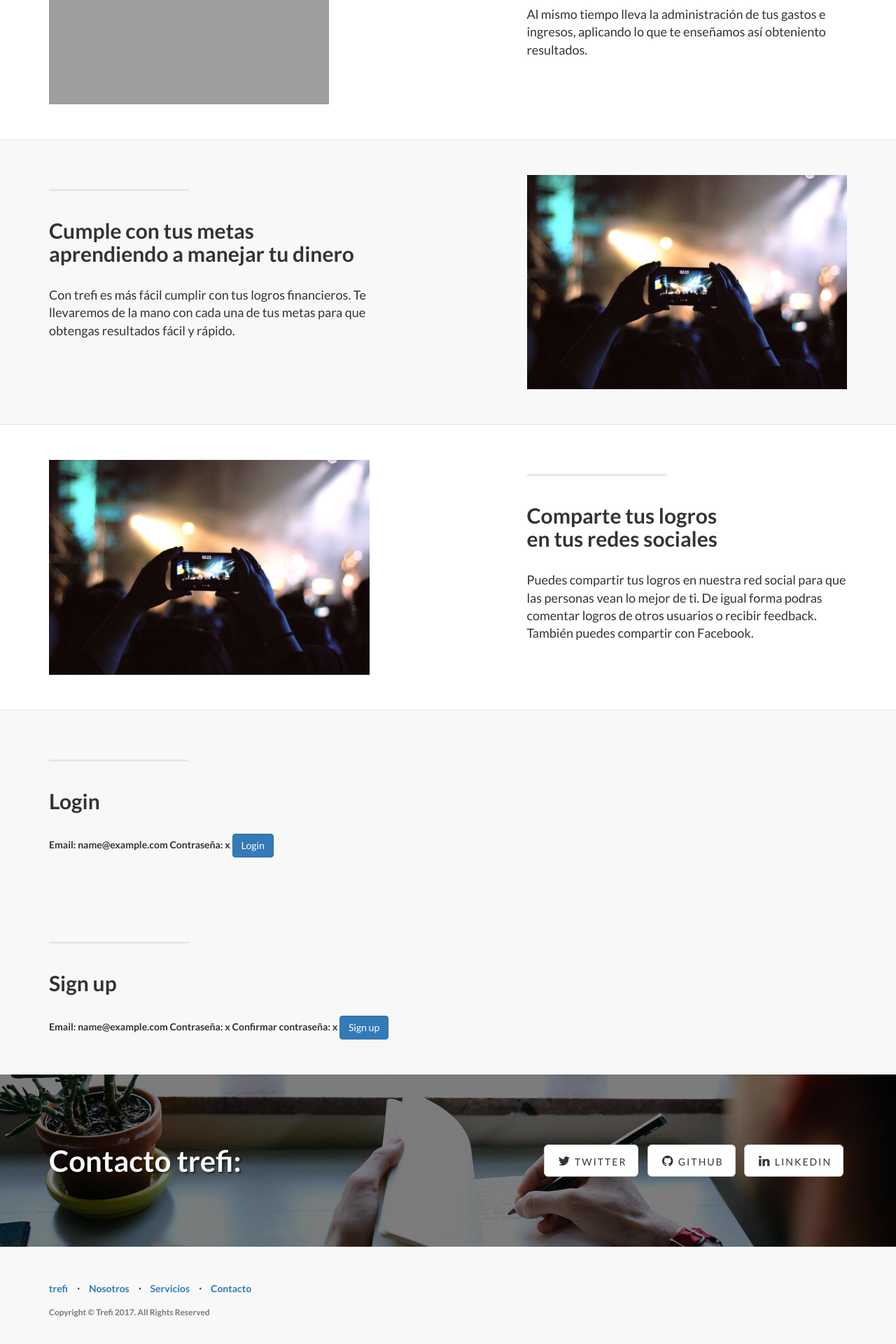
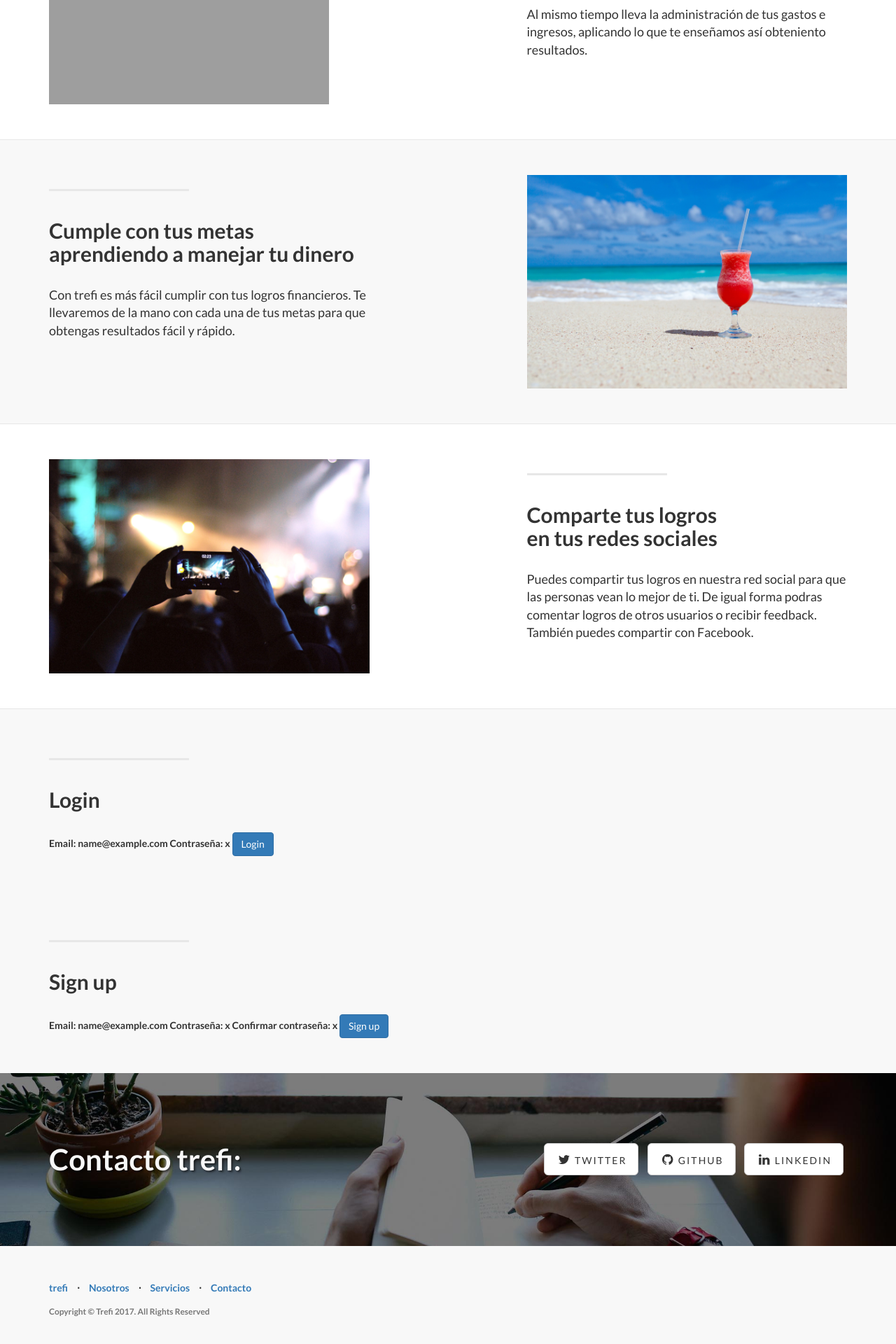
Before and after one commit to jonatan-castaneda/trefi, a Django app: template templates/landing/index.html in a window 1280 px wide. Shown: the part 1384-3304 px from the top of the page at 70% size. Run offline with Django 3.2, Linux system fonts and the light colour scheme; the template is opened without the code that fills it: most values are stand-ins (such as "Sample title", 1, 10 or a date in 2020); some libraries are stand-ins or nearby versions; grey boxes are pictures that could not be loaded.

Commit message:
Landing page integrada completa

```diff
--- a/templates/landing/index.html
+++ b/templates/landing/index.html
@@ -162,7 +162,7 @@
                     <p class="lead">Con trefi es más fácil cumplir con tus logros financieros. Te llevaremos de la mano con cada una de tus metas para que obtengas resultados fácil y rápido.</p>
                 </div>
                 <div class="col-lg-5 col-lg-offset-2 col-sm-6">
-                    <img class="img-responsive" src="{% static 'landing/img/logros.jpg' %}" alt="">
+                    <img class="img-responsive" src="{% static 'landing/img/metas.jpg' %}" alt="">
                 </div>
             </div>
 
```
